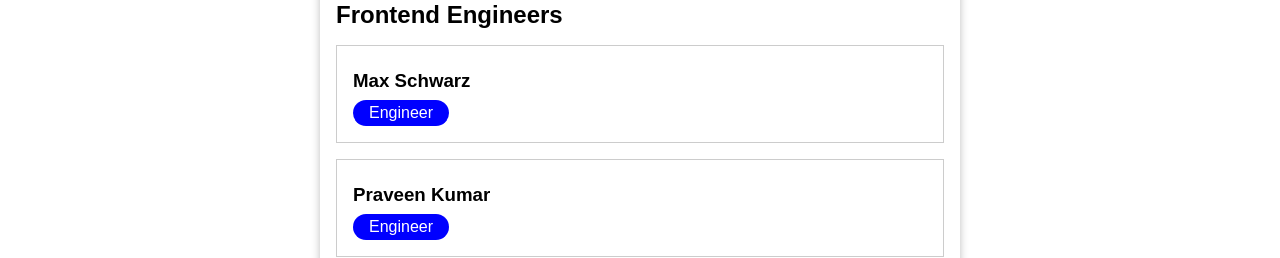
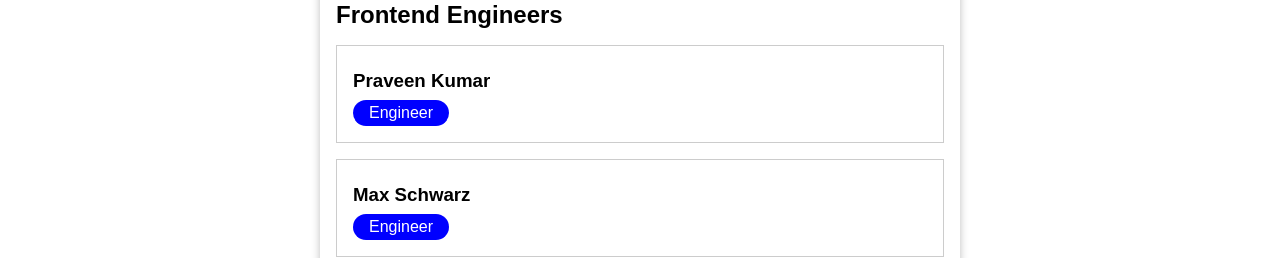
Before and after one commit to itzfeltrin/vuejs-course, a Vue app: page /teams/t1 in a window 1280 px wide. Shown: the part 135-393 px from the top of the page. Built offline with nearby package versions, Linux system fonts and the light colour scheme.

Commit message:
feat: add sort query param to team-members route

```diff
--- a/src/components/teams/TeamMembers.vue
+++ b/src/components/teams/TeamMembers.vue
@@ -33,9 +33,17 @@ export default {
             const team = this.teams.find((team) => team.id === teamId);
             if (team) {
                 this.teamName = team.name;
-                this.members = this.users.filter((user) =>
-                    team.members.includes(user.id),
-                );
+                const { sort } = this.$route.query;
+                console.log(sort);
+                this.members = this.users
+                    .filter((user) => team.members.includes(user.id))
+                    .sort((x, y) => {
+                        if (sort === 'asc') {
+                            return x.fullName > y.fullName ? 1 : -1;
+                        } else {
+                            return x.fullName < y.fullName ? 1 : -1;
+                        }
+                    });
             }
         },
     },
--- a/src/components/teams/TeamsItem.vue
+++ b/src/components/teams/TeamsItem.vue
@@ -2,15 +2,22 @@
     <li>
         <h3>{{ team.name }}</h3>
         <div class="team-members">{{ team.memberCount }} Members</div>
-        <router-link :to="{ name: 'team-members', params: { teamId: team.id } }"
-            >View Members</router-link
-        >
+        <router-link :to="this.teamMembersLink">View Members</router-link>
     </li>
 </template>
 
 <script>
 export default {
     props: ['team'],
+    computed: {
+        teamMembersLink() {
+            return {
+                name: 'team-members',
+                params: { teamId: this.team.id },
+                query: { sort: 'asc' },
+            };
+        },
+    },
 };
 </script>
 
```
Also changed, not shown: .eslintrc.js.
